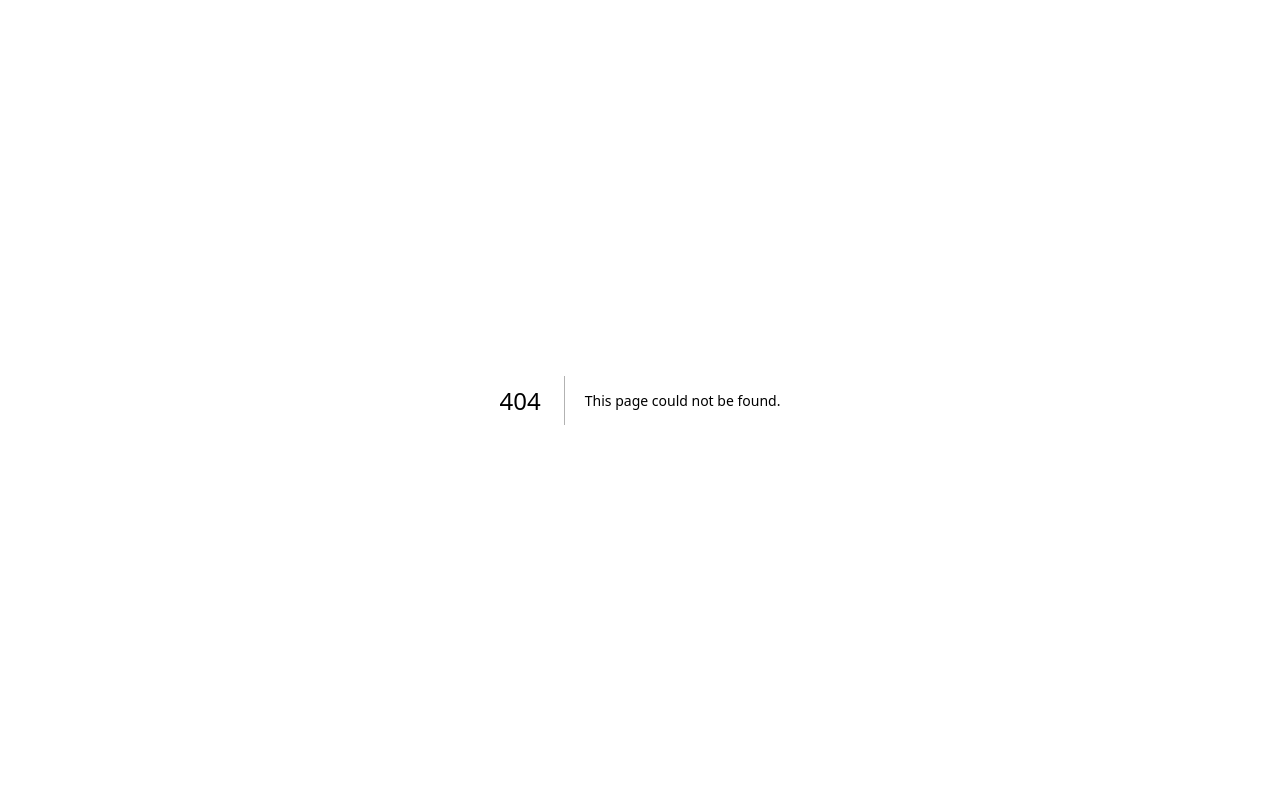
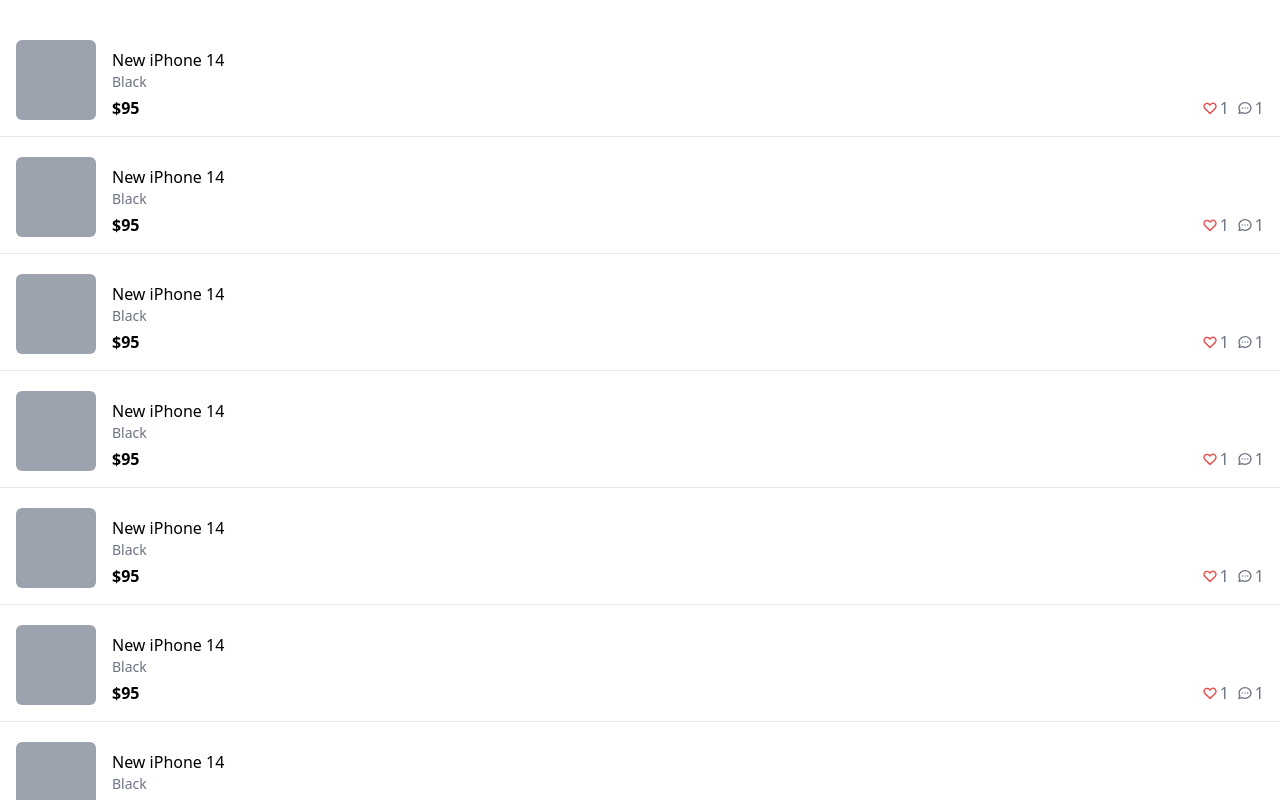
Before and after one commit to qusalsdn/transaction-market, a Next.js app: page /profile/bought in a window 1280 px wide. Before the commit this address had no page. Shown: the top 800 px of the page. Built offline with nearby package versions, Linux system fonts and the light colour scheme.

Commit message:
Tailwind Practice
Bought, Loved and Sold

```diff
--- /dev/null
+++ b/pages/profile/bought.tsx
@@ -0,0 +1,60 @@
+import { NextPage } from "next";
+
+const Bought: NextPage = () => {
+  return (
+    <div className="flex flex-col space-y-5 py-10">
+      {[1, 1, 1, 1, 1, 1, 1, 1, 1, 1, 1, 1].map((_, i) => (
+        <div key={i} className="flex cursor-pointer justify-between border-b px-4 pb-4">
+          <div className="flex space-x-4">
+            <div className="h-20 w-20 rounded-md bg-gray-400" />
+            <div className="flex flex-col pt-2">
+              <h3>New iPhone 14</h3>
+              <span className="text-sm text-gray-500">Black</span>
+              <span className="mt-1 font-bold">$95</span>
+            </div>
+          </div>
+
+          <div className="flex items-end justify-end space-x-2">
+            <div className="flex items-center space-x-0.5 text-gray-500">
+              <svg
+                className="h-4 w-4 text-red-500"
+                fill="none"
+                stroke="currentColor"
+                viewBox="0 0 24 24"
+                xmlns="http://www.w3.org/2000/svg"
+              >
+                <path
+                  strokeLinecap="round"
+                  strokeLinejoin="round"
+                  strokeWidth="2"
+                  d="M4.318 6.318a4.5 4.5 0 000 6.364L12 20.364l7.682-7.682a4.5 4.5 0 00-6.364-6.364L12 7.636l-1.318-1.318a4.5 4.5 0 00-6.364 0z"
+                ></path>
+              </svg>
+              <span>1</span>
+            </div>
+
+            <div className="flex items-center space-x-0.5 text-gray-500">
+              <svg
+                className="h-4 w-4"
+                fill="none"
+                stroke="currentColor"
+                viewBox="0 0 24 24"
+                xmlns="http://www.w3.org/2000/svg"
+              >
+                <path
+                  strokeLinecap="round"
+                  strokeLinejoin="round"
+                  strokeWidth="2"
+                  d="M8 12h.01M12 12h.01M16 12h.01M21 12c0 4.418-4.03 8-9 8a9.863 9.863 0 01-4.255-.949L3 20l1.395-3.72C3.512 15.042 3 13.574 3 12c0-4.418 4.03-8 9-8s9 3.582 9 8z"
+                ></path>
+              </svg>
+              <span>1</span>
+            </div>
+          </div>
+        </div>
+      ))}
+    </div>
+  );
+};
+
+export default Bought;
--- /dev/null
+++ b/pages/profile/loved.tsx
@@ -0,0 +1,60 @@
+import { NextPage } from "next";
+
+const Loved: NextPage = () => {
+  return (
+    <div className="flex flex-col space-y-5 py-10">
+      {[1, 1, 1, 1, 1, 1, 1, 1, 1, 1, 1, 1].map((_, i) => (
+        <div key={i} className="flex cursor-pointer justify-between border-b px-4 pb-4">
+          <div className="flex space-x-4">
+            <div className="h-20 w-20 rounded-md bg-gray-400" />
+            <div className="flex flex-col pt-2">
+              <h3>New iPhone 14</h3>
+              <span className="text-sm text-gray-500">Black</span>
+              <span className="mt-1 font-bold">$95</span>
+            </div>
+          </div>
+
+          <div className="flex items-end justify-end space-x-2">
+            <div className="flex items-center space-x-0.5 text-gray-500">
+              <svg
+                className="h-4 w-4 text-red-500"
+                fill="none"
+                stroke="currentColor"
+                viewBox="0 0 24 24"
+                xmlns="http://www.w3.org/2000/svg"
+              >
+                <path
+                  strokeLinecap="round"
+                  strokeLinejoin="round"
+                  strokeWidth="2"
+                  d="M4.318 6.318a4.5 4.5 0 000 6.364L12 20.364l7.682-7.682a4.5 4.5 0 00-6.364-6.364L12 7.636l-1.318-1.318a4.5 4.5 0 00-6.364 0z"
+                ></path>
+              </svg>
+              <span>1</span>
+            </div>
+
+            <div className="flex items-center space-x-0.5 text-gray-500">
+              <svg
+                className="h-4 w-4"
+                fill="none"
+                stroke="currentColor"
+                viewBox="0 0 24 24"
+                xmlns="http://www.w3.org/2000/svg"
+              >
+                <path
+                  strokeLinecap="round"
+                  strokeLinejoin="round"
+                  strokeWidth="2"
+                  d="M8 12h.01M12 12h.01M16 12h.01M21 12c0 4.418-4.03 8-9 8a9.863 9.863 0 01-4.255-.949L3 20l1.395-3.72C3.512 15.042 3 13.574 3 12c0-4.418 4.03-8 9-8s9 3.582 9 8z"
+                ></path>
+              </svg>
+              <span>1</span>
+            </div>
+          </div>
+        </div>
+      ))}
+    </div>
+  );
+};
+
+export default Loved;
--- /dev/null
+++ b/pages/profile/sold.tsx
@@ -0,0 +1,60 @@
+import { NextPage } from "next";
+
+const Sold: NextPage = () => {
+  return (
+    <div className="flex flex-col space-y-5 py-10">
+      {[1, 1, 1, 1, 1, 1, 1, 1, 1, 1, 1, 1].map((_, i) => (
+        <div key={i} className="flex cursor-pointer justify-between border-b px-4 pb-4">
+          <div className="flex space-x-4">
+            <div className="h-20 w-20 rounded-md bg-gray-400" />
+            <div className="flex flex-col pt-2">
+              <h3>New iPhone 14</h3>
+              <span className="text-sm text-gray-500">Black</span>
+              <span className="mt-1 font-bold">$95</span>
+            </div>
+          </div>
+
+          <div className="flex items-end justify-end space-x-2">
+            <div className="flex items-center space-x-0.5 text-gray-500">
+              <svg
+                className="h-4 w-4 text-red-500"
+                fill="none"
+                stroke="currentColor"
+                viewBox="0 0 24 24"
+                xmlns="http://www.w3.org/2000/svg"
+              >
+                <path
+                  strokeLinecap="round"
+                  strokeLinejoin="round"
+                  strokeWidth="2"
+                  d="M4.318 6.318a4.5 4.5 0 000 6.364L12 20.364l7.682-7.682a4.5 4.5 0 00-6.364-6.364L12 7.636l-1.318-1.318a4.5 4.5 0 00-6.364 0z"
+                ></path>
+              </svg>
+              <span>1</span>
+            </div>
+
+            <div className="flex items-center space-x-0.5 text-gray-500">
+              <svg
+                className="h-4 w-4"
+                fill="none"
+                stroke="currentColor"
+                viewBox="0 0 24 24"
+                xmlns="http://www.w3.org/2000/svg"
+              >
+                <path
+                  strokeLinecap="round"
+                  strokeLinejoin="round"
+                  strokeWidth="2"
+                  d="M8 12h.01M12 12h.01M16 12h.01M21 12c0 4.418-4.03 8-9 8a9.863 9.863 0 01-4.255-.949L3 20l1.395-3.72C3.512 15.042 3 13.574 3 12c0-4.418 4.03-8 9-8s9 3.582 9 8z"
+                ></path>
+              </svg>
+              <span>1</span>
+            </div>
+          </div>
+        </div>
+      ))}
+    </div>
+  );
+};
+
+export default Sold;
```
Also changed, not shown: pages/profile/index.tsx (renamed from pages/profile.tsx).
